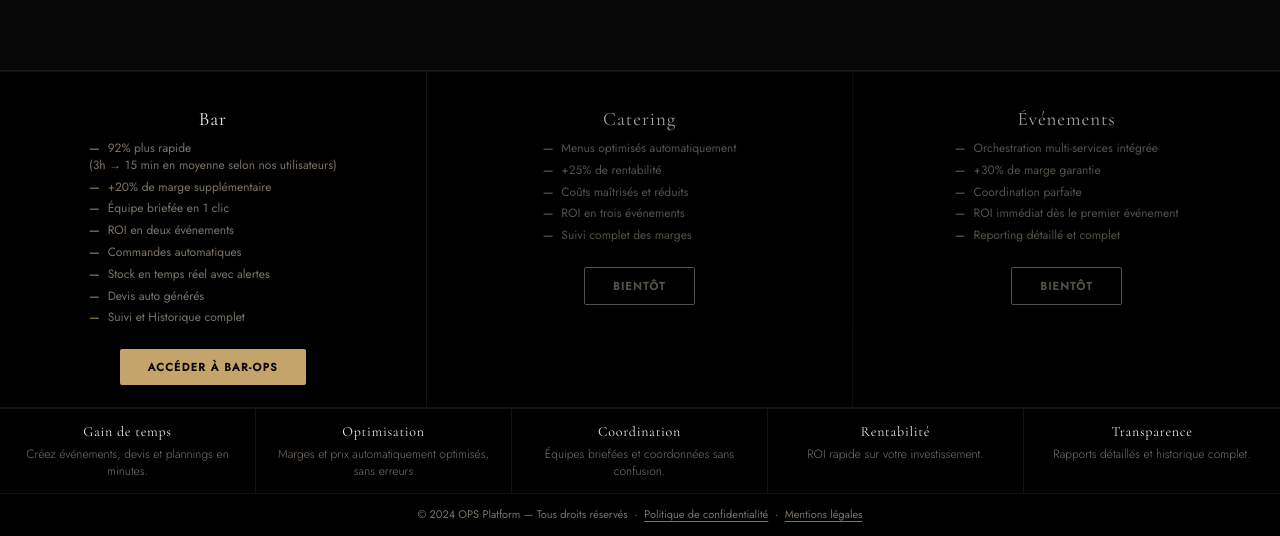
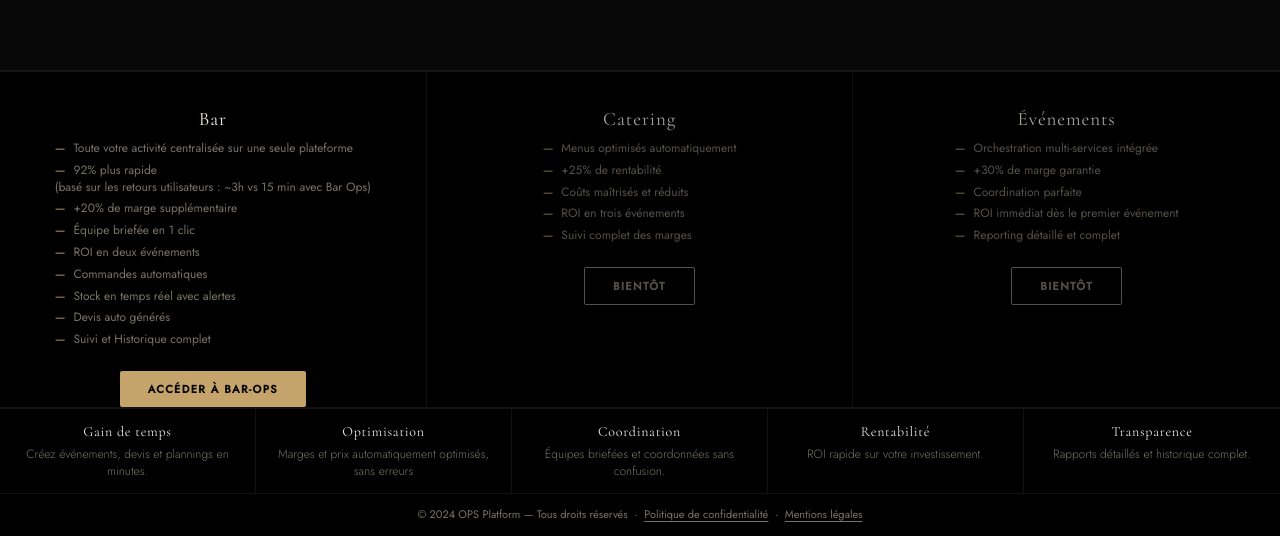
Before and after one commit to SPECTRE888/ops-platform, a plain HTML site: page index.html in a window 1280 px wide. Shown: the part 264-800 px from the top of the page. Drawn offline with nearby package versions, Linux system fonts and the light colour scheme.

Commit message:
Update features list in index.html

```diff
--- a/index.html
+++ b/index.html
@@ -144,7 +144,8 @@
     <div class="ops-card">
       <h3>Bar</h3>
       <ul class="ops-features">
-        <li>92% plus rapide<br><span>(3h → 15 min en moyenne selon nos utilisateurs)</span></li>
+        <li>Toute votre activité centralisée sur une seule plateforme</li>
+        <li>92% plus rapide<br><span>(basé sur les retours utilisateurs : ~3h vs 15 min avec Bar Ops)</span></li>
         <li>+20% de marge supplémentaire</li>
         <li>Équipe briefée en 1 clic</li>
         <li>ROI en deux événements</li>
```
